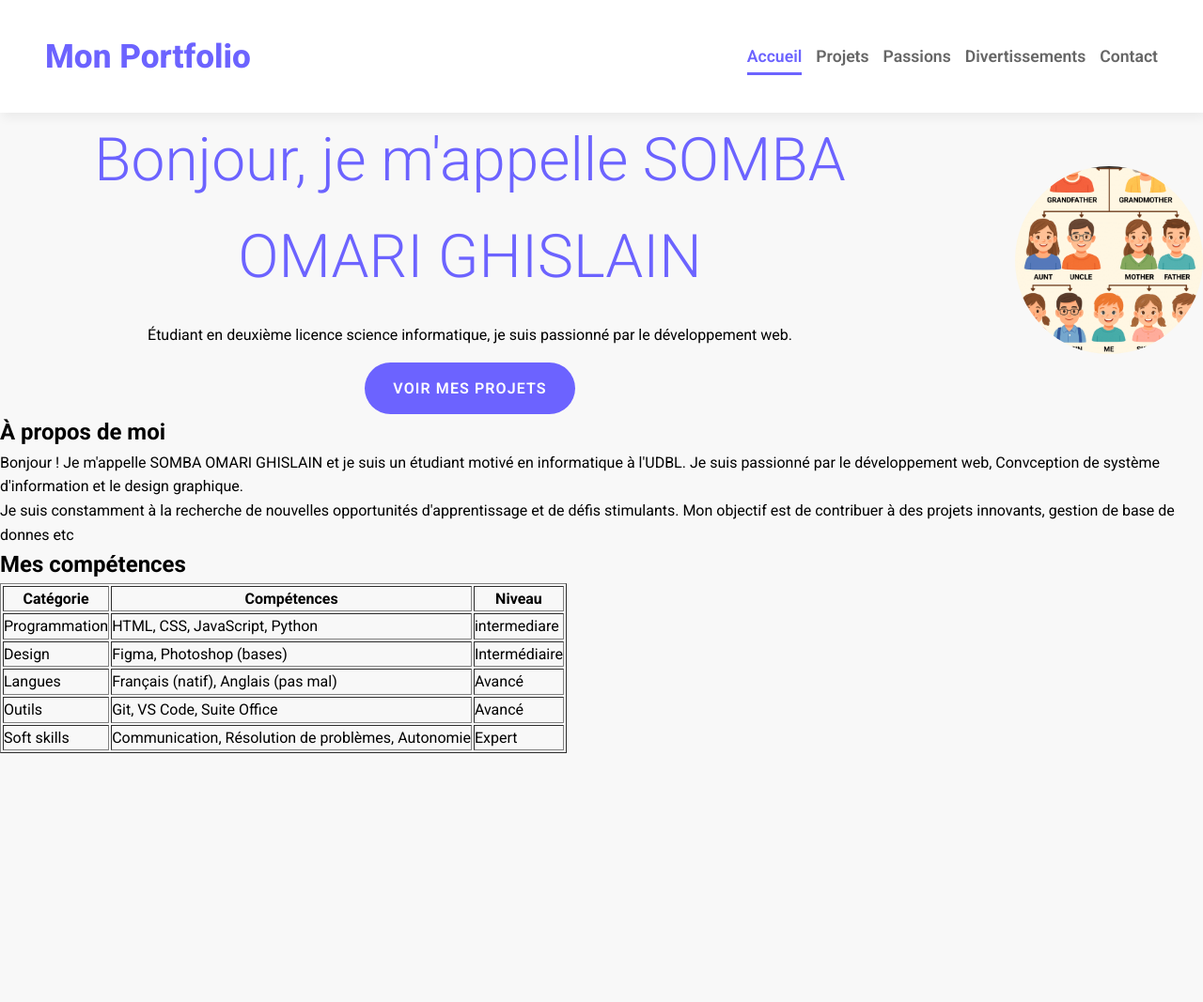
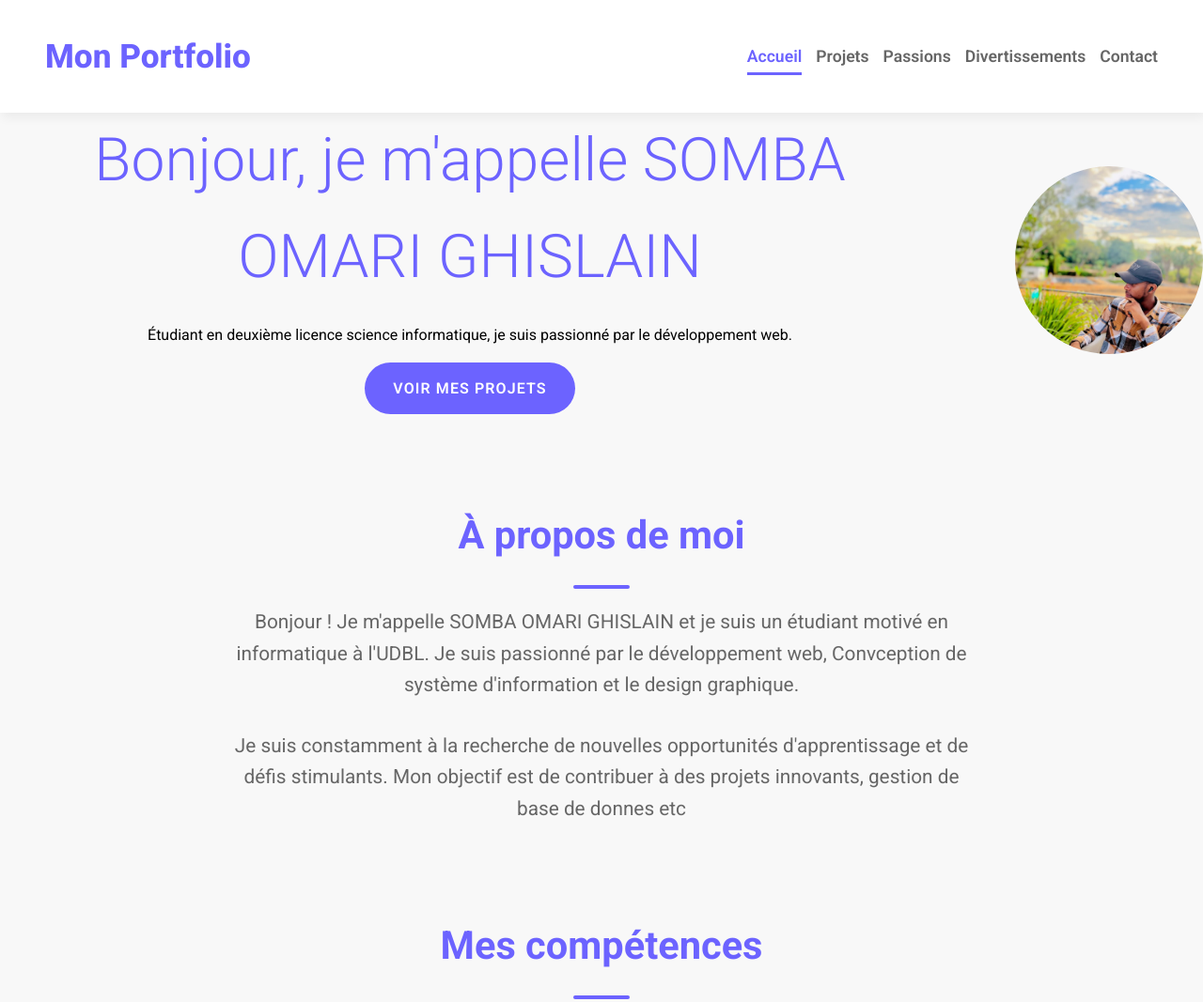
Before and after one commit to somba-omar/mon-portfolio-2026, a plain HTML site: page index.html in a window 1280 px wide. Shown: the top 1067 px of the page at 94% size. Before the commit the page ends 802 px from the top, so only its background shows below. Drawn offline with Linux system fonts and the light colour scheme.

Commit message:
stylisation de section apropos

```diff
--- a/css/style.css
+++ b/css/style.css
@@ -120,3 +120,33 @@ section.hero{
     background-color: var(--viole_fonce);
     transform: translate(-3px);
 }
+.apropos{
+    width: 800px;
+    margin: 6rem auto;
+    text-align: center;
+}
+section h2{
+    color: var(--violet_doux);
+    font-size: 2.6rem;
+    font-weight: 700;
+    position: relative;
+    text-align: center;
+
+
+}
+section h2::after{
+    content: '';
+    display: block;
+    width: 60px;
+    height: 4px;
+    background-color: var(--violet_doux);
+    margin: 1.2rem auto;
+    border-radius: 2px;
+}
+
+.apropos p {
+    margin-bottom: 2rem;
+    color: var(--gris_fonce);
+    font-size: 1.3rem;
+
+}
--- a/index.html
+++ b/index.html
@@ -35,13 +35,13 @@
         </div>
 
         <div>
-            <img src="images/Screenshot_20251206_122642_com.gspace.android.png" alt="enseignement" width="" height="">
+            <img src="images/web projet vladimir.jpg" alt="enseignement" width="" height="">
         </div>
     </section >
 
     <!-- Section à propos -->
-    <section>
-        <h1>À propos de moi</h1>
+    <section class="apropos">
+        <h2>À propos de moi</h2>
 
         <p>
             Bonjour ! Je m'appelle SOMBA OMARI GHISLAIN et je suis un étudiant  motivé
@@ -57,9 +57,9 @@
     </section>
 
     <!-- Section compétences -->
-    <section>
+    <section class="competences">
 
-        <h1>Mes compétences</h1>
+        <h2>Mes compétences</h2>
 
         <table border="1">
             <thead>
```
Also changed, not shown: images/web projet vladimir.jpg (added).
